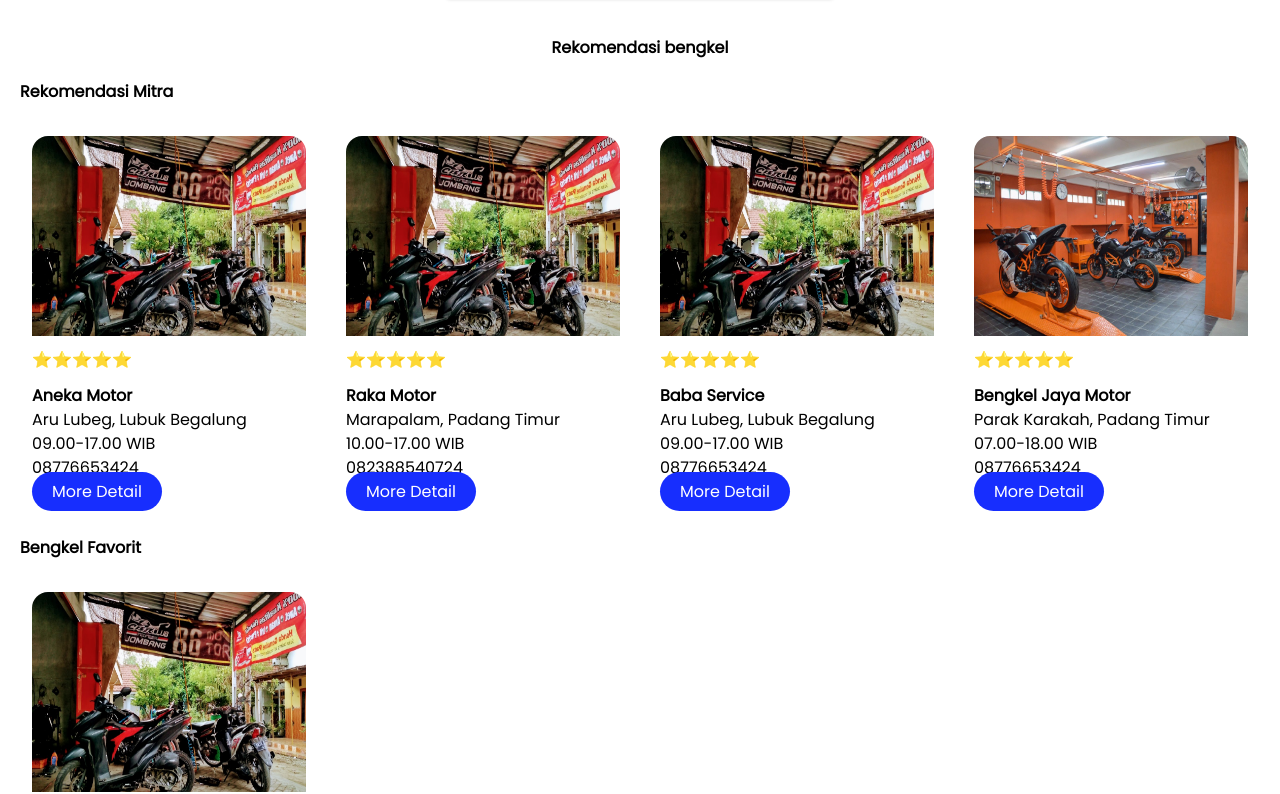
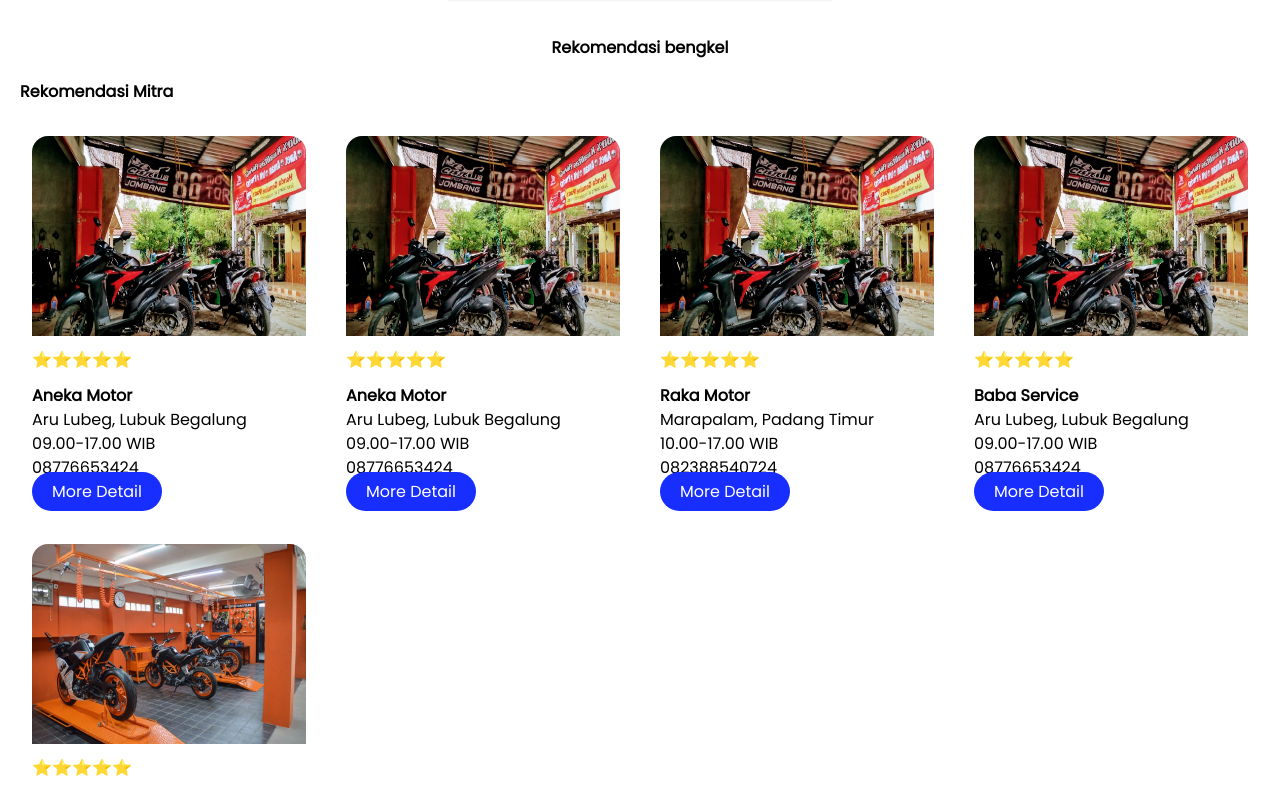
Before and after one commit to jimmywiraarbaa/capy-project, a React (Vite) app: page / in a window 1280 px wide. Shown: the part 1660-2454 px from the top of the page. Built offline with nearby package versions, Linux system fonts and the light colour scheme.

Commit message:
profile, blom kelar:v

```diff
--- a/src/App.jsx
+++ b/src/App.jsx
@@ -10,6 +10,7 @@ import Home from "./pages/Home";
 import Bengkel from "./pages/Bengkel";
 import Login from './pages/Login';
 import Register from './pages/Register';
+import Profile from './pages/Profile';
 function App() {
   return (
     <>
@@ -19,6 +20,7 @@ function App() {
           <Route path='/register' element={<Register />} />
           <Route path='/' element={<Home />} />
           <Route path='/bengkel' element={<Bengkel />} />
+          <Route path='/profile' element={<Profile />} />
         </Routes>
       </Router>
     </>
--- a/src/components/RekomendasiBengkel/RekomendasiBengkel.jsx
+++ b/src/components/RekomendasiBengkel/RekomendasiBengkel.jsx
@@ -11,7 +11,7 @@ function RekomendasiBengkel() {
         <b>Rekomendasi Mitra</b>
       </p>
       {/* rekomendasi */}
-      <div className="grid grid-cols-1 sm:grid-cols-2 md:grid-cols-3 lg:grid-cols-4 gap-4 px-5">
+      <div className="grid grid-cols-1 sm:grid-cols-2 md:grid-cols-3 lg:grid-cols-4 gap-4 px-5 overflow-x-auto">
         <div className="col-span-1 g-3 p-3">
           <div className="card">
             <img
@@ -44,6 +44,40 @@ function RekomendasiBengkel() {
             </div>
           </div>
         </div>
+
+        <div className="col-span-1 g-3 p-3">
+          <div className="card">
+            <img
+              src="./assets/bengkel5.jpg"
+              className="card-img-top"
+              style={{ height: "200px", borderRadius: "16px 16px 0 0" }}
+              alt="..."
+            />
+            <div className=" card-body">
+              <p className="mt-3">⭐⭐⭐⭐⭐</p>
+              <h5 className="card-title mt-3">
+                <b>Aneka Motor</b>
+              </h5>
+              <p className="card-text">
+                <ul>
+                  <li>Aru Lubeg, Lubuk Begalung</li>
+                  <li>09.00-17.00 WIB</li>
+                  <li>08776653424</li>
+                </ul>
+              </p>
+              <div className="content-end">
+                <Link
+                  to="/bengkel"
+                  className="text-white px-5 py-2"
+                  style={{ borderRadius: "20px", alignItems: "right", backgroundColor: "#172EFE" }}
+                >
+                  More Detail
+                </Link>
+              </div>
+            </div>
+          </div>
+        </div>
+
         <div className="col-span-1 g-3 p-3">
           <div className="card">
             <img
--- a/src/pages/Bengkel.jsx
+++ b/src/pages/Bengkel.jsx
@@ -6,32 +6,17 @@ function Bengkel() {
     return (
         <div>
             <NavBar />
-            <h1>Bengkel</h1>
-            {/* disini kita buat semua kodingan tampilan */}
-            {/* disini kita buat semua kodingan tampilan */}
-            {/* disini kita buat semua kodingan tampilan */}
-            {/* disini kita buat semua kodingan tampilan */}
-            {/* disini kita buat semua kodingan tampilan */}
-            {/* disini kita buat semua kodingan tampilan */}
-            {/* disini kita buat semua kodingan tampilan */}
-            {/* disini kita buat semua kodingan tampilan */}
-            {/* disini kita buat semua kodingan tampilan */}
-            {/* disini kita buat semua kodingan tampilan */}
-            {/* disini kita buat semua kodingan tampilan */}
-            {/* disini kita buat semua kodingan tampilan */}
-            {/* disini kita buat semua kodingan tampilan */}
-            {/* disini kita buat semua kodingan tampilan */}
-            {/* disini kita buat semua kodingan tampilan */}
-            {/* disini kita buat semua kodingan tampilan */}
-            {/* disini kita buat semua kodingan tampilan */}
-            {/* disini kita buat semua kodingan tampilan */}
-            {/* disini kita buat semua kodingan tampilan */}
-            {/* disini kita buat semua kodingan tampilan */}
-            {/* disini kita buat semua kodingan tampilan */}
-            {/* disini kita buat semua kodingan tampilan */}
-            {/* disini kita buat semua kodingan tampilan */}
-            {/* disini kita buat semua kodingan tampilan */}
-            {/* disini kita buat semua kodingan tampilan */}
+            <div className='flex  border-b-2 border-black mt-10'>
+                <div className='p-10  hover:border-black hover:border-b-8'>
+                    <a className='' href="#">Galeri</a>
+                </div>
+                <div className='p-10'>
+                    <a className='' href="#">Galeri</a>
+                </div>
+            </div>
+            <div className='mt-4'>
+
+            </div>
             <Footer />
         </div>
     )
--- a/src/pages/Profile.jsx
+++ b/src/pages/Profile.jsx
@@ -1,8 +1,56 @@
 // import React from 'react'
+import profile from '../../assets/profile-akun.jpg';
+import Logo from '../../assets/Logo.png';
 
 function Profile() {
     return (
-        <div>Profile</div>
+        <div>
+            <div className='flex pt-20 pb-80 bg-black justify-center items-center'>
+                <img className='items-center' src={Logo} alt="" />
+            </div>
+            <div className=' border border-red-400 p-14 justify-center'
+                style={{ borderRadius: '25px' }}
+            >
+                <h1 className='text-center mb-16 font-semibold'>Profile Saya</h1>
+                <div className="flex justify-center">
+                    <div className="border p-7 rounded-lg">
+
+                        <p>home</p>
+                        <p>home</p>
+                        <p>home</p>
+                    </div>
+                    <div className='flex'>
+                        <form action="" method="">
+                            <label className='font-normal' htmlFor="name">Nama Lengkap</label>
+                            <div className='flex border-b-2 border-black justify-between'>
+                                <div className='w-full'>
+                                    <input autoComplete='none' className='w-full border-none focus:outline-none shadow-none ' type="text" id="name"
+                                        style={{ outline: 'none' }}
+                                    />
+                                </div>
+                                <div>
+                                    <p>ikon</p>
+                                </div>
+                            </div>
+
+                            <div className='mt-28'>
+                                <button className='rounded-lg bg-black text-yellow-300' type="submit"
+                                    style={{ padding: "10px 179px 10px 179px" }}
+                                >Simpan</button>
+                            </div>
+
+                        </form>
+                    </div>
+                    <div className="flex justify-center">
+                        <div className='flex relative w-44 h-44 bg-orange-500 justify-center items-center m-1 mr-2 text-xl rounded-full'>
+                            <img className='rounded-full' src={profile} alt="" />
+                            <div className='bg-black rounded-full w-10 h-10 absolute bottom-0 right-5'></div>
+                        </div>
+                    </div>
+
+                </div>
+            </div>
+        </div>
     )
 }
 
```
